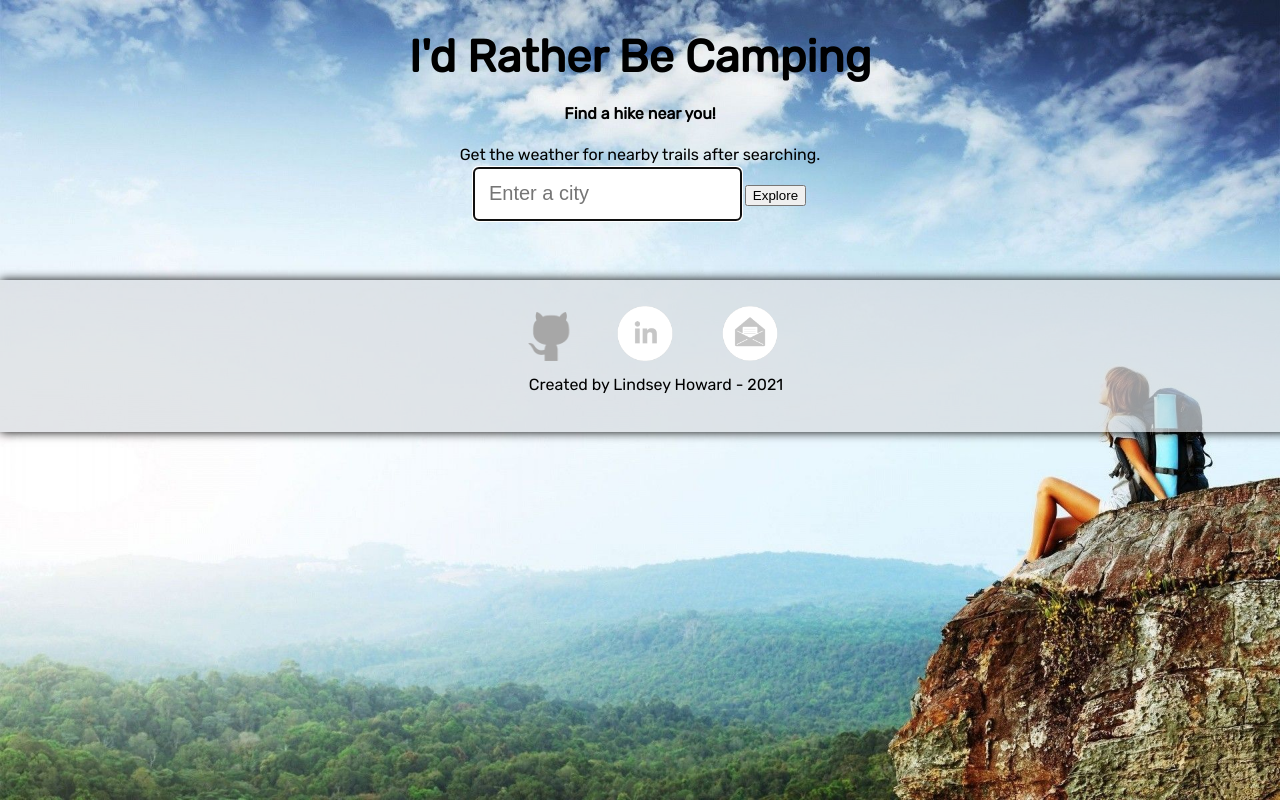
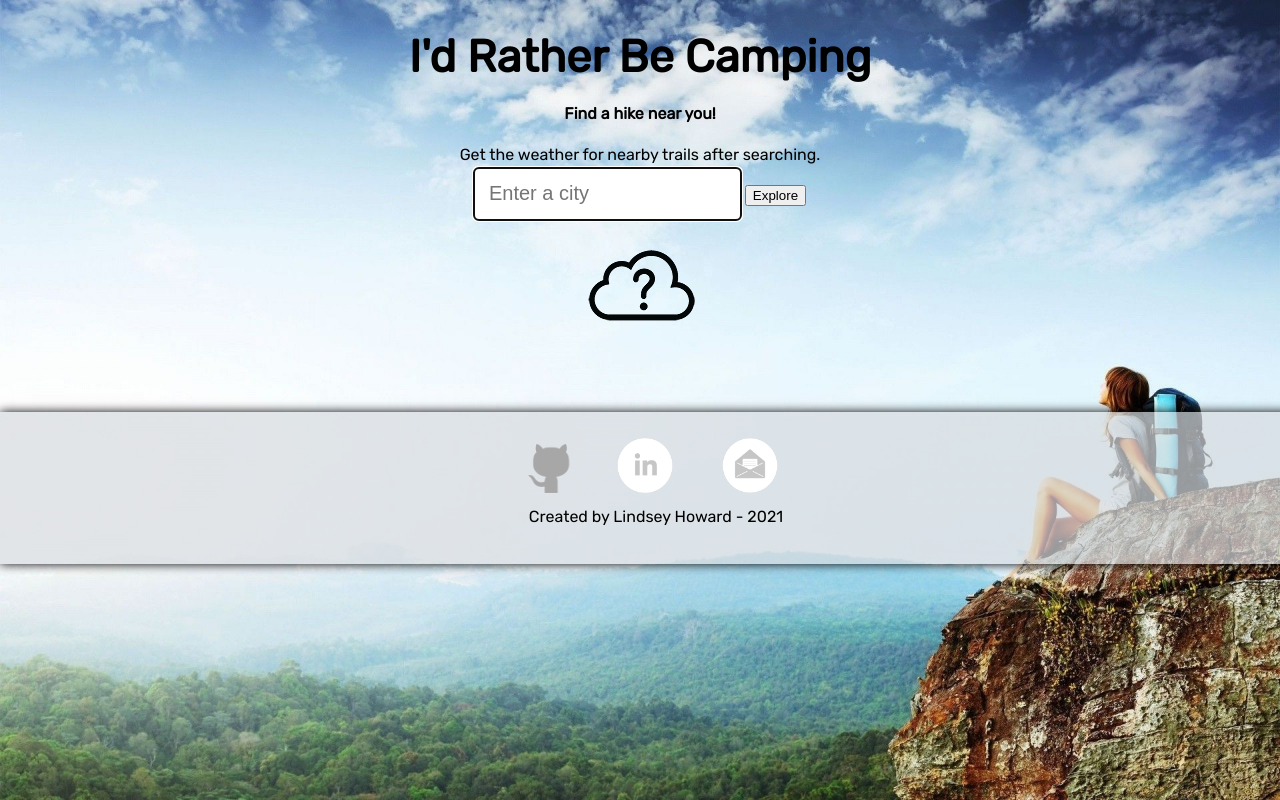
Before and after one commit to jihanku69/adventure-planner, a plain HTML site: page index.html in a window 1280 px wide. Shown: the top 800 px of the page. Drawn offline with nearby package versions, Linux system fonts and the light colour scheme; some packages are replaced by stand-ins of ours.

Commit message:
added icon div

```diff
--- a/index.html
+++ b/index.html
@@ -23,6 +23,7 @@
     </div>
     <main>
       <div class="weather-result" id="weather-display"></div>
+      <div class="weather-icon"><img src="icons/unknown.png" /></div>
       <div class="hike-result container"></div>
     </main>
     <footer>
```
